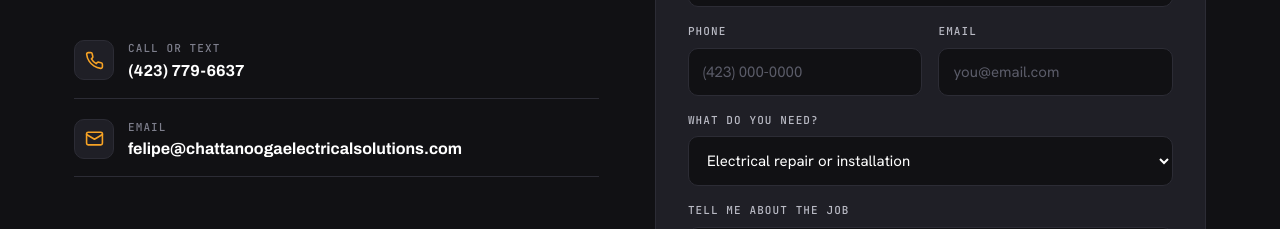
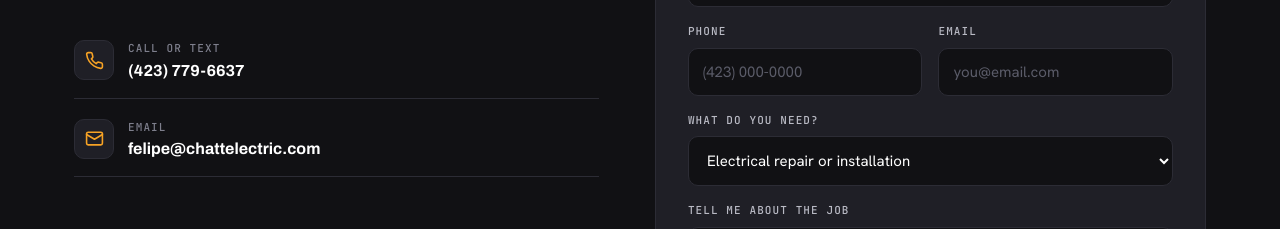
Before and after one commit to voidnologo/chattanooga-electrical-solutions, a plain HTML site: page index.html in a window 1280 px wide. Shown: the part 4440-4669 px from the top of the page. Drawn offline with Linux system fonts and the light colour scheme.

Commit message:
Point contact email at chattelectric.com domain

```diff
--- a/index.html
+++ b/index.html
@@ -597,9 +597,9 @@ button{font-family:inherit;cursor:pointer}
           <span><small>Call or text</small><b>(423) 779-6637</b></span>
         </a>
         <!-- PLACEHOLDER email -->
-        <a href="mailto:felipe@chattanoogaelectricalsolutions.com">
+        <a href="mailto:felipe@chattelectric.com">
           <span class="ci-ico"><svg viewBox="0 0 24 24" fill="none" stroke="currentColor" stroke-width="2" stroke-linecap="round" stroke-linejoin="round"><rect x="2" y="4" width="20" height="16" rx="2"/><path d="m22 7-10 6L2 7"/></svg></span>
-          <span><small>Email</small><b>felipe@chattanoogaelectricalsolutions.com</b></span>
+          <span><small>Email</small><b>felipe@chattelectric.com</b></span>
         </a>
       </div>
     </div>
@@ -678,7 +678,7 @@ button{font-family:inherit;cursor:pointer}
           <h4>Contact</h4>
           <!-- phone (real) / email still placeholder -->
           <a href="tel:+14237796637">(423) 779-6637</a>
-          <a href="mailto:felipe@chattanoogaelectricalsolutions.com">Email us</a>
+          <a href="mailto:felipe@chattelectric.com">Email us</a>
         </div>
       </div>
     </div>
```
